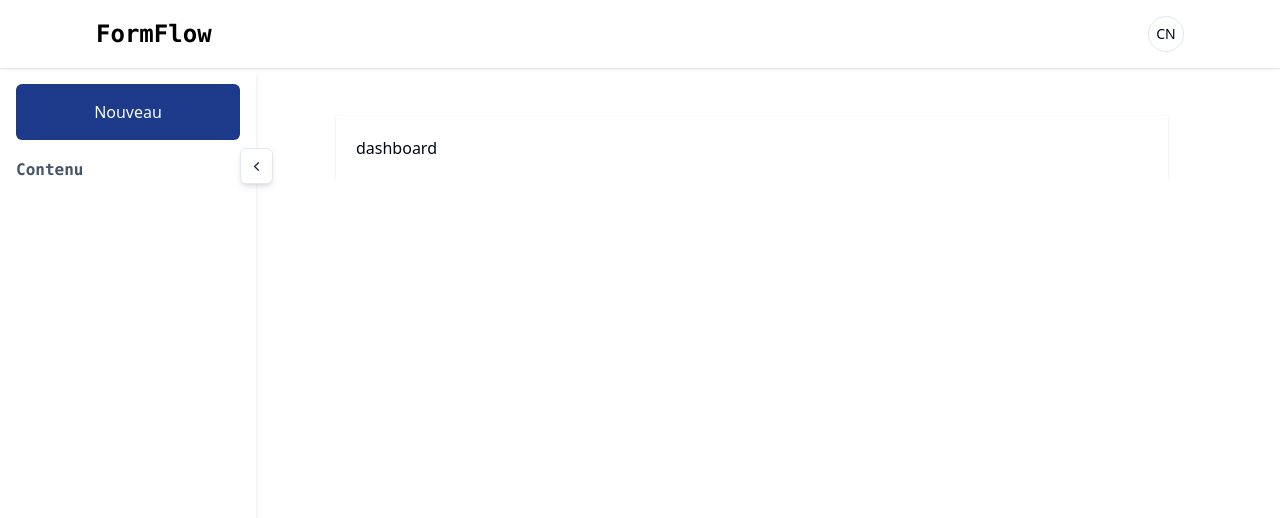
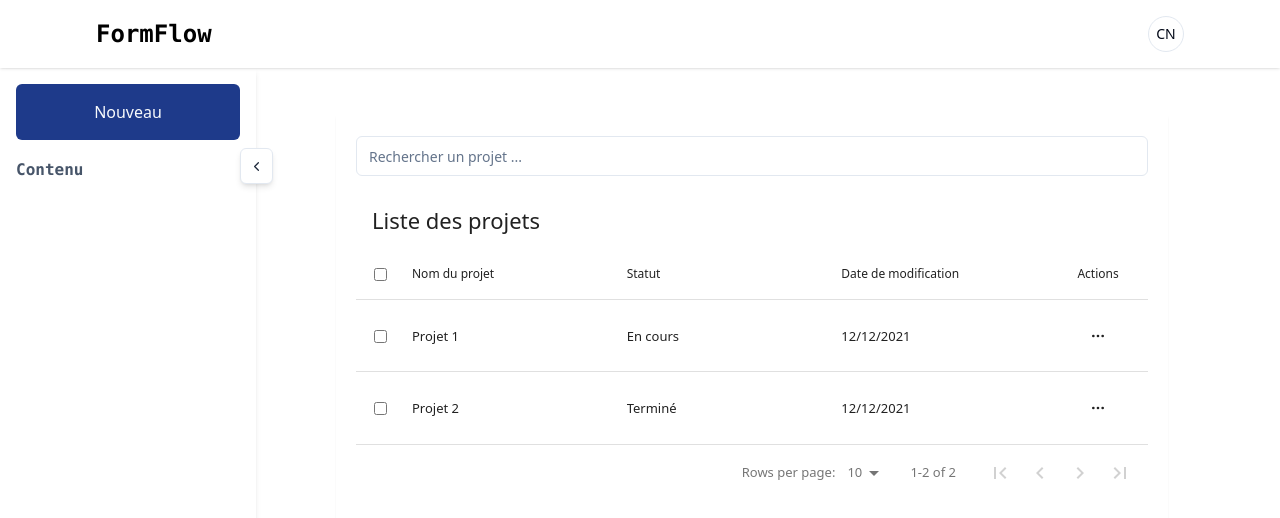
Before and after one commit to CousemaAnjary/form-dynamique, a React (Vite) app in the folder client/: page / in a window 1280 px wide. Shown: the top 518 px of the page. Built offline with nearby package versions, Linux system fonts and the light colour scheme.

Commit message:
chore: Add react-data-table-component to package.json and implement project list in Content component

```diff
--- a/client/package.json
+++ b/client/package.json
@@ -18,6 +18,7 @@
     "clsx": "^2.1.1",
     "lucide-react": "^0.406.0",
     "react": "^18.3.1",
+    "react-data-table-component": "^7.6.2",
     "react-dom": "^18.3.1",
     "react-icons": "^5.2.1",
     "react-router-dom": "^6.24.1",
--- a/client/src/components/dashboard/Content.jsx
+++ b/client/src/components/dashboard/Content.jsx
@@ -1,7 +1,114 @@
+import React from 'react';
+import { useState } from 'react';
+import DataTable from 'react-data-table-component';
+import { Button } from '@/components/ui/button';
+import { DropdownMenu, DropdownMenuTrigger, DropdownMenuContent, DropdownMenuItem, DropdownMenuLabel, DropdownMenuSeparator, } from '@/components/ui/dropdown-menu';
+import { MoreHorizontal } from 'lucide-react';
+import { Input } from "@/components/ui/input"
+
 export default function Content() {
+    const columns = [
+        {
+            name: 'Nom du projet',
+            selector: row => row.name,
+            sortable: true,
+        },
+        {
+            name: 'Statut',
+            selector: row => row.statut,
+            sortable: true,
+        },
+        {
+            name: 'Date de modification',
+            selector: row => row.dateUpdate,
+            sortable: true,
+        },
+        {
+            name: 'Actions',
+            cell: row => (
+                <DropdownMenu>
+                    <DropdownMenuTrigger asChild>
+                        <Button variant="ghost" className="h-8 w-8 p-0">
+                            <MoreHorizontal className="h-4 w-4" />
+                        </Button>
+                    </DropdownMenuTrigger>
+                    <DropdownMenuContent align="end">
+                        <DropdownMenuItem>Modifier</DropdownMenuItem>
+                        <DropdownMenuItem>Supprimer</DropdownMenuItem>
+                    </DropdownMenuContent>
+                </DropdownMenu>
+            ),
+            ignoreRowClick: true,
+            allowOverflow: true,
+            button: true,
+        },
+    ];
+
+    const data = [
+        {
+            id: 1,
+            name: 'Projet 1',
+            statut: 'En cours',
+            dateUpdate: '12/12/2021',
+        },
+        {
+            id: 2,
+            name: 'Projet 2',
+            statut: 'Terminé',
+            dateUpdate: '12/12/2021',
+        },
+        // Ajoutez plus de données ici
+    ];
+
+    const customStyles = {
+        rows: {
+            style: {
+                minHeight: '72px', // hauteur de ligne
+            },
+        },
+        headCells: {
+            style: {
+                paddingLeft: '8px', // marge interne gauche
+                paddingRight: '8px', // marge interne droite
+            },
+        },
+        cells: {
+            style: {
+                paddingLeft: '8px', // marge interne gauche
+                paddingRight: '8px', // marge interne droite
+            },
+        },
+    };
+
+    const [records, setRecords] = useState(data);
+
+    const handlerFilter = (e) => {
+        const newData = data.filter((row) => {
+            return row.name.toLowerCase().includes(e.target.value.toLowerCase());
+        })
+        setRecords(newData);
+    }
+
     return (
-        <div className="bg-white p-5 shadow">
-            <h1>dashboard</h1>
+        <div className=" p-5 shadow-sm">
+            <div className="mb-4">
+                <Input
+                    type="search"
+                    placeholder="Rechercher un projet ..."
+                    onChange={handlerFilter}
+                    className="mb-2"
+                />
+            </div>
+            <DataTable
+                title="Liste des projets"
+                columns={columns}
+                data={records}
+                pagination
+                selectableRows
+                highlightOnHover
+                pointerOnHover
+                customStyles={customStyles}
+            />
         </div>
     );
 }
--- a/client/src/components/dashboard/SidebarLeft.jsx
+++ b/client/src/components/dashboard/SidebarLeft.jsx
@@ -1,7 +1,6 @@
 import { useState, useEffect } from 'react';
 import { Button } from "../ui/button";
 import { Link } from "react-router-dom";
-import { LiaUserFriendsSolid } from "react-icons/lia";
 import SidebarToggleButton from "../dashboard/SidebarToggleButton";
 import { HiOutlineDotsHorizontal } from "react-icons/hi";
 import { Plus } from 'lucide-react';
```
Also changed, not shown: 1 other file (tests, documents, lock files or other folders).
